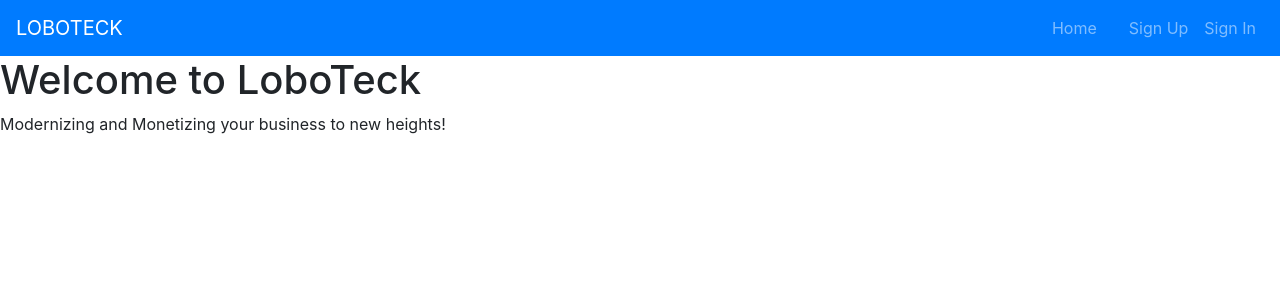
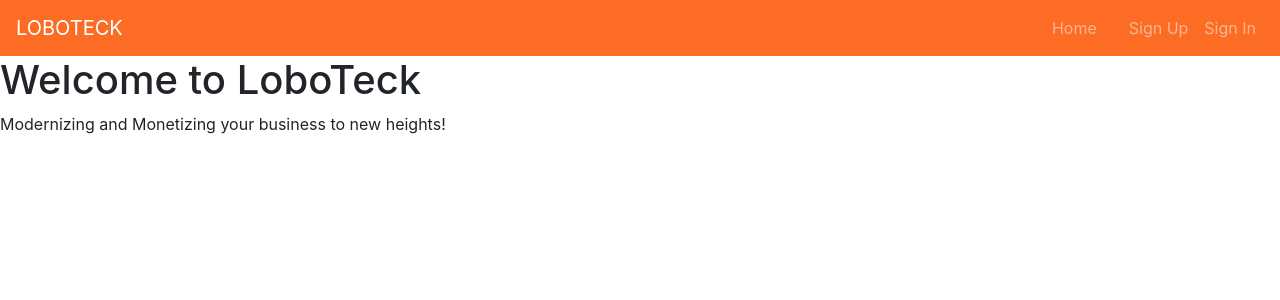
Before and after one commit to Ismaeltech/React-Development-Site, a React app: page /create-profile in a window 1280 px wide. Shown: the top 300 px of the page. Built offline with nearby package versions, Linux system fonts and the light colour scheme.

Commit message:
updated color theme
added Businessmessages file

```diff
--- a/src/components/Header/Header.js
+++ b/src/components/Header/Header.js
@@ -26,7 +26,7 @@ const alwaysOptions = (
 )
 
 const Header = ({ user }) => (
-  <Navbar bg="primary" variant="dark" expand="md">
+  <Navbar bg="dark" variant="dark" expand="md">
     <Navbar.Brand href="#">
       LOBOTECK
     </Navbar.Brand>
--- a/src/index.scss
+++ b/src/index.scss
@@ -1 +1,14 @@
 @import '~bootstrap/scss/bootstrap';
+
+.bg-dark {
+  background-color: #FC6C24 !important;
+}
+
+.btn-primary {
+  background-color: #FC6C24;
+  border-color: #000000;
+}
+
+.img-back {
+  background-image: url('./img/loboteck-background.png');
+}
```
Also changed, not shown: src/components/Business/businessMessages.js (added, +9 -0 lines), 1 other file (tests, documents, lock files or other folders).
